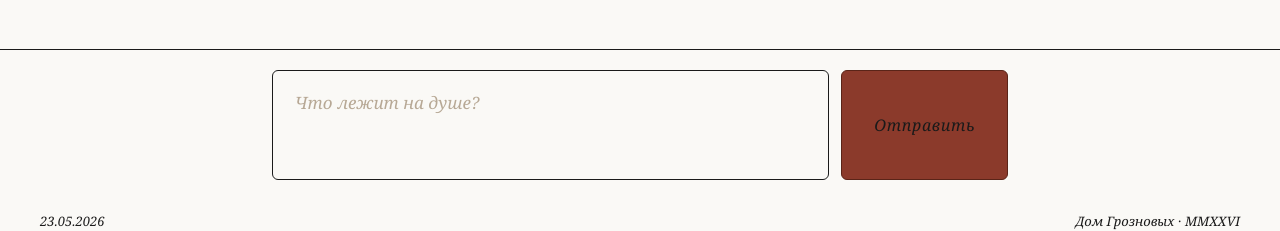
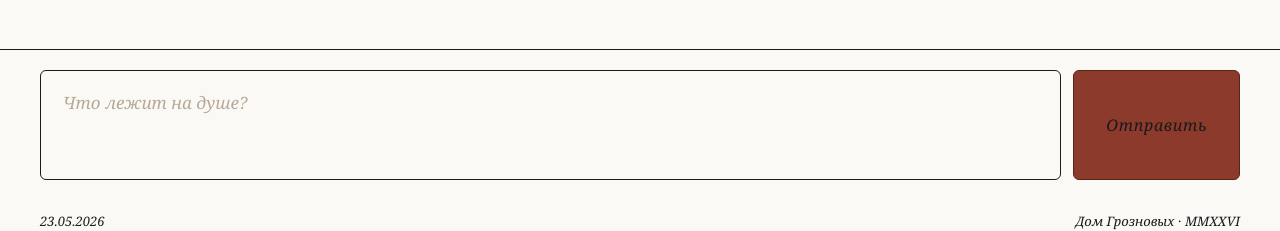
Before and after one commit to yaroslavgroznov-cloud/Yaroslav_Adam_Web, a React (Vite) app: page / in a window 1280 px wide. Shown: the part 557-788 px from the top of the page. Built offline with nearby package versions, Linux system fonts and the light colour scheme; no server answers.

Commit message:
feat(F.1+): input bar full-width (w-full px-10) like footer

```diff
--- a/src/components/ChatInterface.tsx
+++ b/src/components/ChatInterface.tsx
@@ -342,12 +342,12 @@ export function ChatInterface(): React.ReactElement {
         </div>
       </div>
 
-      {/* Поле ввода */}
+      {/* Поле ввода — на ПОЛНУЮ ширину контейнера, как и подвал */}
       <div
         className="shrink-0 border-t py-4 sm:py-5 transition-colors duration-700 ease-in-out"
         style={{ borderColor: isDark ? 'var(--color-ochre-dark)' : 'var(--color-ochre)' }}
       >
-        <div className="max-w-3xl mx-auto w-full px-4 flex items-stretch gap-2 sm:gap-3">
+        <div className="w-full px-4 sm:px-10 flex items-stretch gap-2 sm:gap-3">
           <textarea
             ref={textareaRef}
             rows={1}
```
